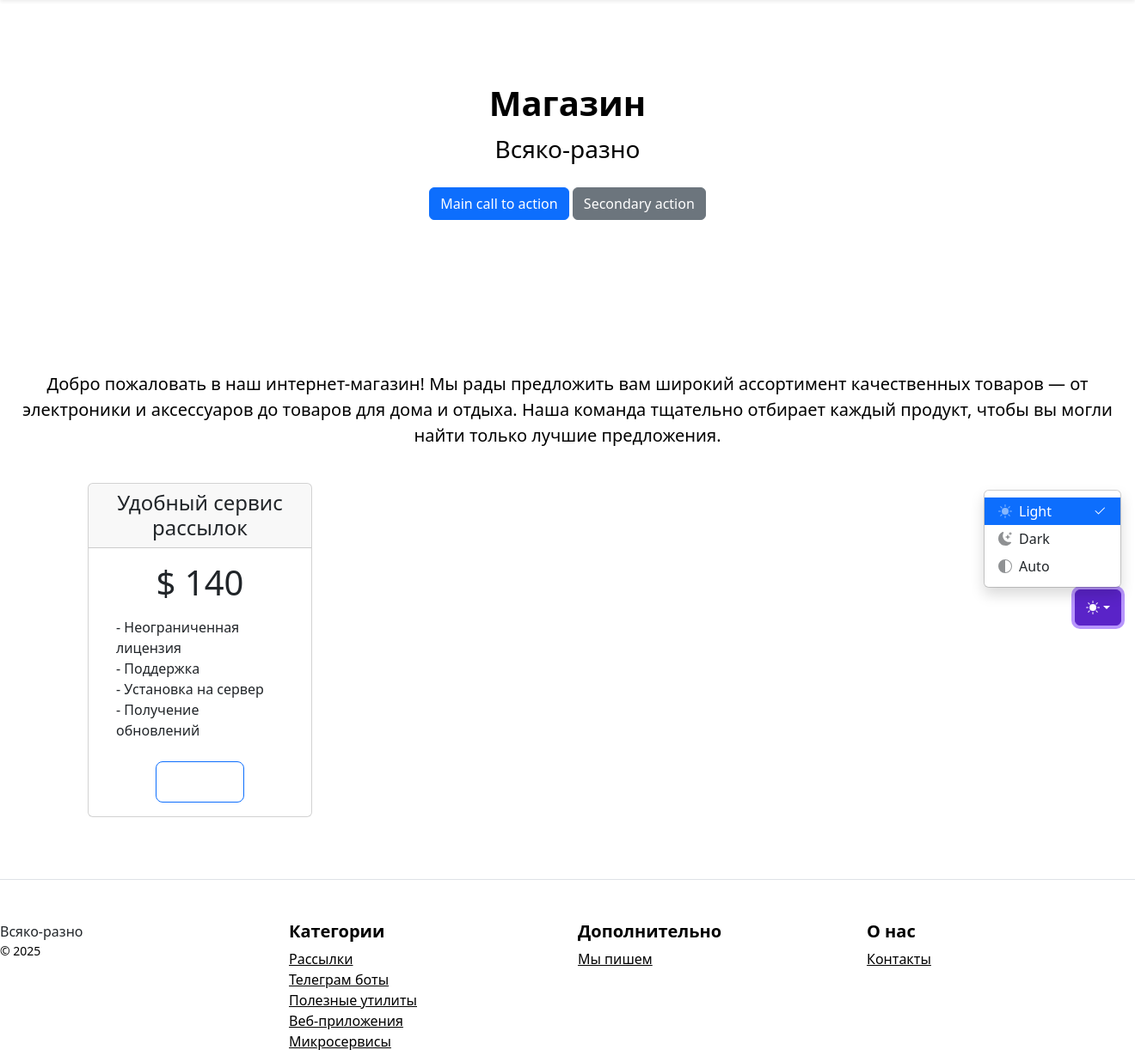
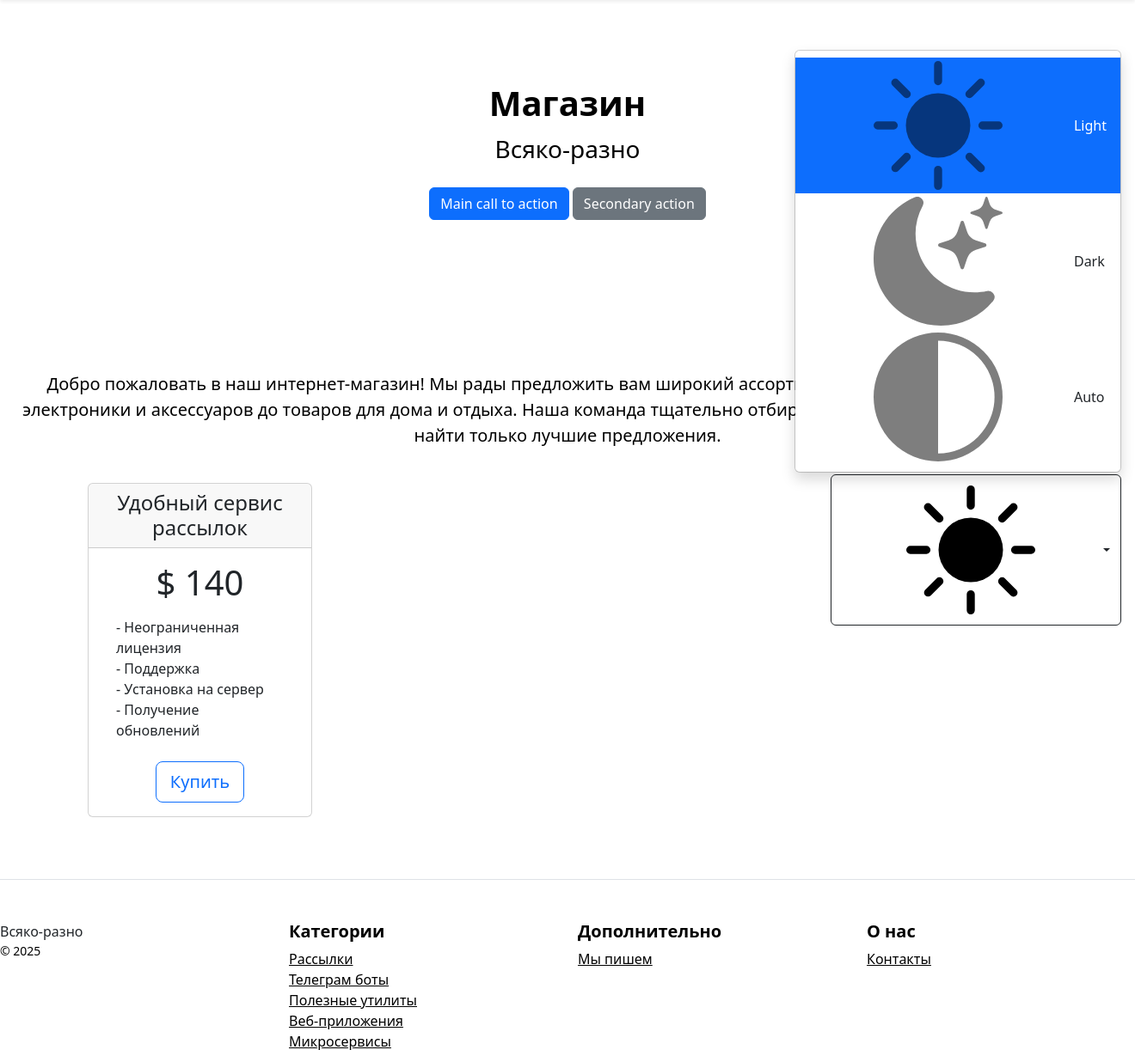
Before and after one commit to natali83911/online_store, a Django app: page / in a window 1320 px wide, after a click on "Toggle theme"; the page is wider, and only the part inside the window is pictured. Shown: the part 56-1278 px from the top of that part at 86% size. Run offline with Django 5.2, Linux system fonts and the light colour scheme; some libraries are stand-ins or nearby versions.

Commit message:
1 modified file

```diff
--- a/catalog/templates/catalog/base.html
+++ b/catalog/templates/catalog/base.html
@@ -11,111 +11,11 @@
     <link rel="canonical" href="https://getbootstrap.com/docs/5.3/examples/album/">
     <script src="{% static 'js/color-modes.js' %}"></script>
     <link href="{% static 'css/bootstrap.min.css' %}" rel="stylesheet">
+    <link href="{% static 'css/custom.css' %}" rel="stylesheet">
     <link rel="apple-touch-icon" href="/docs/5.3/assets/img/favicons/apple-touch-icon.png" sizes="180x180">
     <link rel="mask-icon" href="/docs/5.3/assets/img/favicons/safari-pinned-tab.svg" color="#712cf9">
     <meta name="theme-color" content="#712cf9">
 
-    <style>
-        .bd-placeholder-img {
-            font-size: 1.125rem;
-            text-anchor: middle;
-            -webkit-user-select: none;
-            -moz-user-select: none;
-            user-select: none;
-        }
-        @media (min-width: 768px) {
-            .bd-placeholder-img-lg {
-                font-size: 3.5rem;
-            }
-        }
-        .b-example-divider {
-            width: 100%;
-            height: 3rem;
-            background-color: #0000001a;
-            border: solid rgba(0,0,0,.15);
-            border-width: 1px 0;
-            box-shadow: inset 0 .5em 1.5em #0000001a, inset 0 .125em .5em #00000026;
-        }
-        .b-example-vr {
-            flex-shrink: 0;
-            width: 1.5rem;
-            height: 100vh;
-        }
-        .bi {
-            vertical-align: -.125em;
-            fill: currentColor;
-        }
-        .nav-scroller {
-            position: relative;
-            z-index: 2;
-            height: 2.75rem;
-            overflow-y: hidden;
-        }
-        .nav-scroller .nav {
-            display: flex;
-            flex-wrap: nowrap;
-            padding-bottom: 1rem;
-            margin-top: -1px;
-            overflow-x: auto;
-            text-align: center;
-            white-space: nowrap;
-            -webkit-overflow-scrolling: touch;
-        }
-        .btn-bd-primary {
-            --bd-violet-bg: #712cf9;
-            --bd-violet-rgb: 112.520718, 44.062154, 249.437846;
-            --bs-btn-font-weight: 600;
-            --bs-btn-color: var(--bs-white);
-            --bs-btn-bg: var(--bd-violet-bg);
-            --bs-btn-border-color: var(--bd-violet-bg);
-            --bs-btn-hover-color: var(--bs-white);
-            --bs-btn-hover-bg: #6528e0;
-            --bs-btn-hover-border-color: #6528e0;
-            --bs-btn-focus-shadow-rgb: var(--bd-violet-rgb);
-            --bs-btn-active-color: var(--bs-btn-hover-color);
-            --bs-btn-active-bg: #5a23c8;
-            --bs-btn-active-border-color: #5a23c8;
-        }
-        .bd-mode-toggle {
-            z-index: 1500;
-        }
-        .bd-mode-toggle .bi {
-            width: 1em;
-            height: 1em;
-        }
-        .bd-mode-toggle .dropdown-menu .active .bi {
-            display: block !important;
-        }
-        .card-img-fixed {
-            height: 450px;
-            width: 100%;
-            object-fit: cover;
-            display: block;
-}
-
-  h1, span, {
-    color: #222 !important;
-  }
-  input, select, {
-    background-color: #fff !important;
-    color: #222 !important;
-    border: 1px solid #ced4da;
-    border-radius: 0.25rem;
-    padding: 0.375rem 0.75rem;
-  }
-  input:focus, textarea:focus, select:focus {
-    border-color: #712cf9;
-    outline: 0;
-    box-shadow: 0 0 0 0.25rem rgba(113, 44, 249, 0.25);
-  }
-  .form-control {
-    background-color: #fff !important;
-    color: #222 !important;
-  }
-  button, .btn {
-    color: #fff;
-  }
-    </style>
 </head>
 <body style="background-color: white;">
 <svg xmlns="http://www.w3.org/2000/svg" class="d-none">
```
